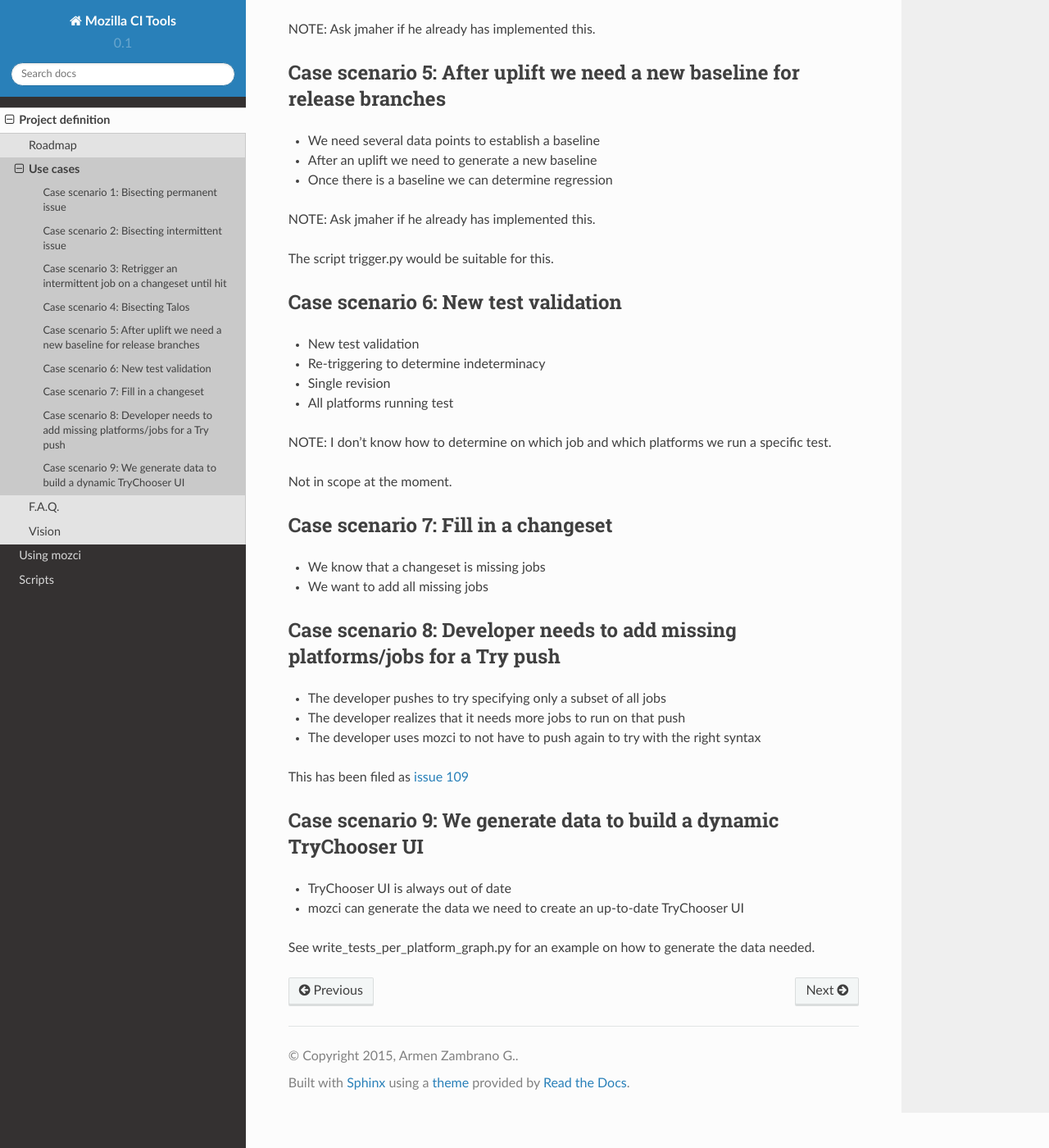
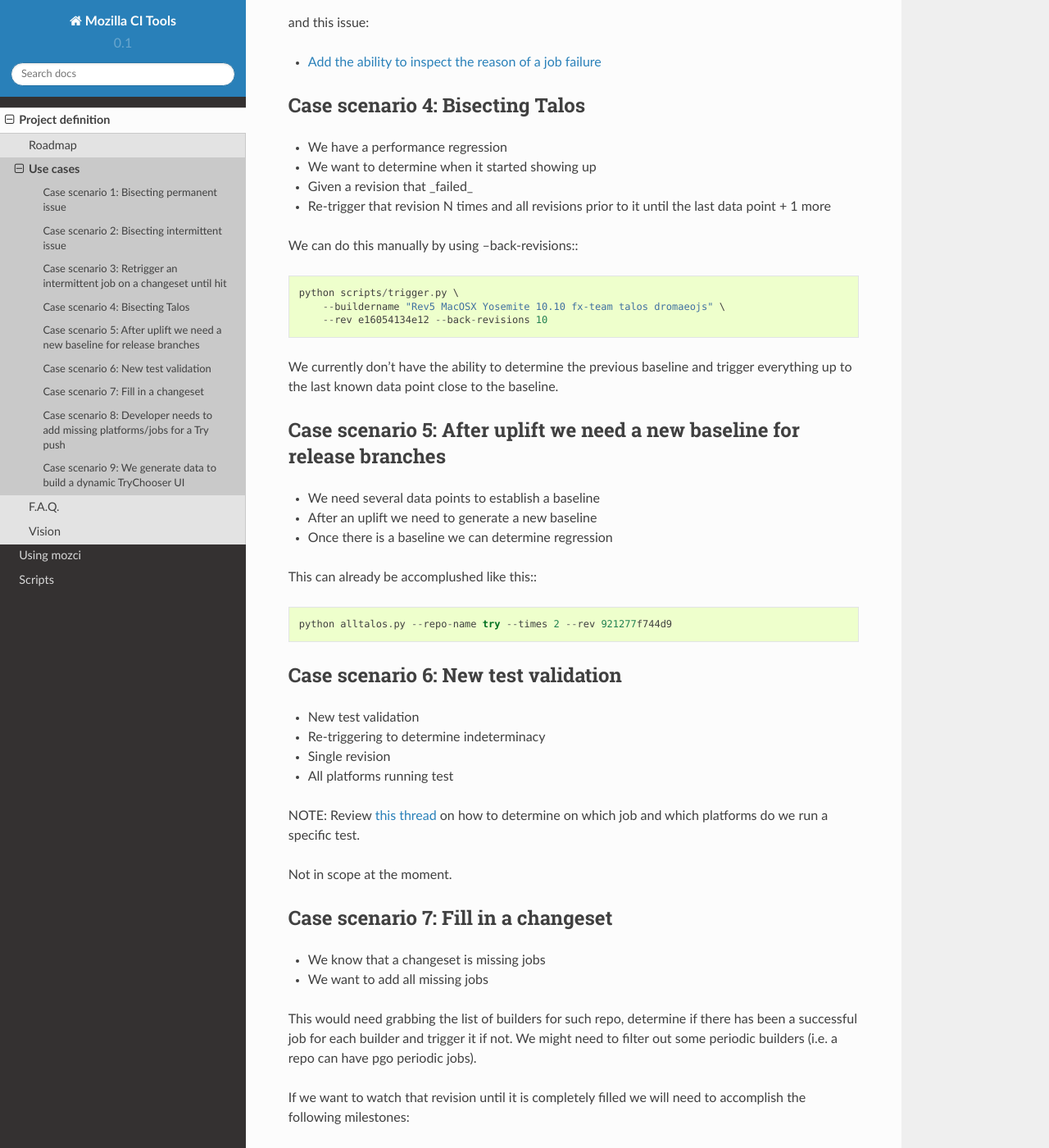
Before and after one commit to mozilla/mozilla_ci_tools, a Sphinx documentation site: the page built from docs/use_cases.rst, in a window 1280 px wide and 1400 px high, scrolled down 1508 px. Shown: the whole window at 82% size. Built offline with Sphinx 7.4.7 and the Read the Docs theme 2.0.0, drawn with Linux system fonts in a browser that asks for light colours; some of the changed text lies outside the part shown.

Commit message:
Update use cases

```diff
--- a/docs/use_cases.rst
+++ b/docs/use_cases.rst
@@ -25,6 +25,11 @@
 The script trigger.py helps with triggering multiple times the same jobs.
 The script generate_cli.py helps with tracking filed intermittent oranges in bugzilla.
 
+This use case requires implementing the following milestones:
+
+* `Add the ability to find intermittent oranges`_
+* `Allow monitoring jobs`_
+
 Case scenario 3: Retrigger an intermittent job on a changeset until hit
 -----------------------------------------------------------------------
 https://bugzilla.mozilla.org/show_bug.cgi?id=844746
@@ -39,7 +44,13 @@
 This could be done with a modification of trigger.py where we monitor the jobs
 running until one of them fails.
 
-The monitoring module would help with this.
+This use case requires implementing the following milestones:
+
+* `Allow monitoring jobs`_
+
+and this issue:
+
+* `Add the ability to inspect the reason of a job failure`_
 
 Case scenario 4: Bisecting Talos
 --------------------------------
@@ -48,7 +59,14 @@
 * Given a revision that _failed_
 * Re-trigger that revision N times and all revisions prior to it until the last data point + 1 more
 
-NOTE: Ask jmaher if he already has implemented this.
+We can do this manually by using --back-revisions:::
+
+  python scripts/trigger.py \
+      --buildername "Rev5 MacOSX Yosemite 10.10 fx-team talos dromaeojs" \
+      --rev e16054134e12 --back-revisions 10
+
+We currently don't have the ability to determine the previous baseline and trigger everything up
+to the last known data point close to the baseline.
 
 Case scenario 5: After uplift we need a new baseline for release branches
 -------------------------------------------------------------------------
@@ -56,9 +74,9 @@
 * After an uplift we need to generate a new baseline
 * Once there is a baseline we can determine regression
 
-NOTE: Ask jmaher if he already has implemented this.
+This can already be accomplushed like this:::
 
-The script trigger.py would be suitable for this.
+  python alltalos.py --repo-name try --times 2 --rev 921277f744d9
 
 Case scenario 6: New test validation
 ------------------------------------
@@ -67,7 +85,7 @@
 * Single revision
 * All platforms running test
 
-NOTE: I don't know how to determine on which job and which platforms we run a specific test.
+NOTE: Review `this thread`_ on how to determine on which job and which platforms do we run a specific test.
 
 Not in scope at the moment.
 
@@ -75,6 +93,14 @@
 ------------------------------------
 * We know that a changeset is missing jobs
 * We want to add all missing jobs
+
+This would need grabbing the list of builders for such repo,
+determine if there has been a successful job for each builder and trigger it if not.
+We might need to filter out some periodic builders (i.e. a repo can have pgo periodic jobs).
+
+If we want to watch that revision until it is completely filled we will need to accomplish the following milestones:
+
+* `Allow monitoring jobs`_
 
 Case scenario 8: Developer needs to add missing platforms/jobs for a Try push
 -----------------------------------------------------------------------------
@@ -89,4 +115,10 @@
 * TryChooser UI is always out of date
 * mozci can generate the data we need to create an up-to-date TryChooser UI
 
-See write_tests_per_platform_graph.py for an example on how to generate the data needed.
+See `write_tests_per_platform_graph.py`_ for an example on how to generate the data needed.
+
+.. _Add the ability to find intermittent oranges: https://github.com/armenzg/mozilla_ci_tools/milestones/Add%20the%20ability%20to%20find%20intermittent%20oranges
+.. _Allow monitoring jobs: https://github.com/armenzg/mozilla_ci_tools/milestones/Allow%20monitoring%20jobs
+.. _Add the ability to inspect the reason of a job failure: https://github.com/armenzg/mozilla_ci_tools/issues/128
+.. _this thread: https://groups.google.com/forum/#!topic/mozilla.tools/7rEpVqBeui0
+.. _write_tests_per_platform_graph.py: https://github.com/armenzg/mozilla_ci_tools/tree/master/scripts/misc/write_tests_per_platform_graph.py
```
